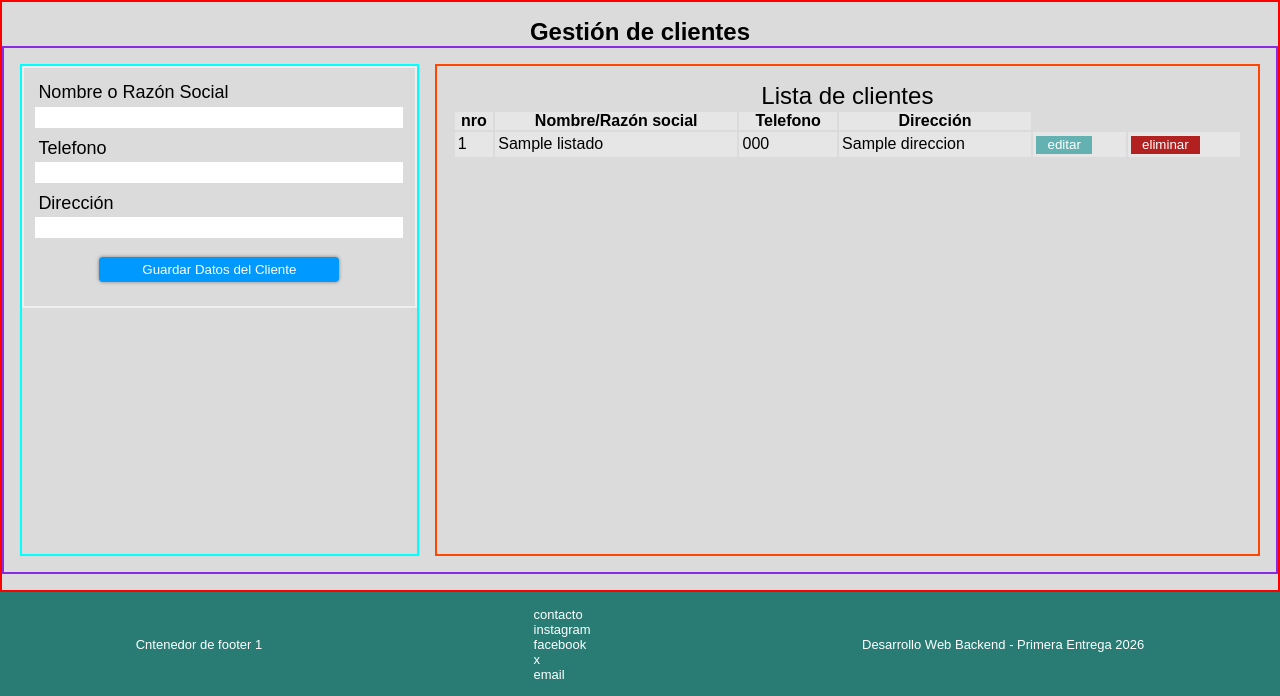
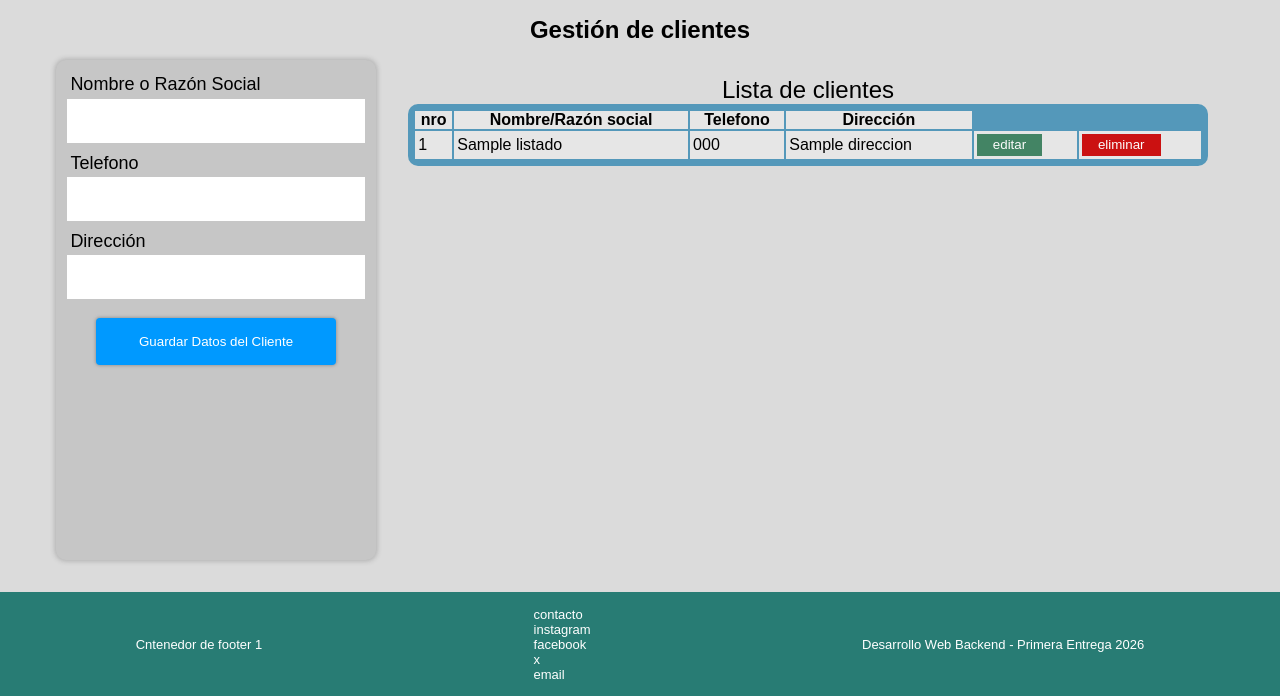
Before and after one commit to Sebastian1601/ProyectoBackEnd2026ComA, a Node server app: template views/clientes.pug in a window 1280 px wide. Shown: the part 104-800 px from the top of the page. Run offline with Node 20, Linux system fonts and the light colour scheme; the template is opened without the code that fills it: most values are stand-ins (such as "Sample title", 1, 10 or a date in 2020); some libraries are stand-ins or nearby versions.

Commit message:
edicion de cliente funcional en mongodb

```diff
--- a/controllers/clientesController.js
+++ b/controllers/clientesController.js
@@ -46,8 +46,10 @@ export class ClienteController {
     //actualizar cliente desde una lista en frontend que ya tiene la id asignada
     static actualizarCliente = async (req, res) => {
         const { nombre, telefono, direccion } = req.body;
+        const id = req.params.id;
+
         const clienteActualizado = await Cliente.findByIdAndUpdate(
-            req.params.id,
+            id,
             { nombre, telefono, direccion },
             {
                 returnDocument: 'after', // Devuelve el documento actualizado
@@ -73,7 +75,7 @@ export class ClienteController {
             mensaje: "Cliente eliminado correctamente"
         });
     };
-// Obtener todos los clientes para la API
+    // Obtener todos los clientes para la API
     static listarClientesAPI = async (req, res) => {
         try {
             const clientes = await Cliente.find().lean();
--- a/static/css/clientes.css
+++ b/static/css/clientes.css
@@ -2,9 +2,8 @@ body {
     font-family: Arial, sans-serif;
     display: flex;
     flex-flow: column nowrap;
+    background-color: #dbdbdb;
     align-items: center;
-    background-color: #dbdbdb;
-    border: 2px solid red;
     width: 100vw;
     margin-top: 13vh;
     height: 74vh;
@@ -13,9 +12,9 @@ body {
 
 .main-clientes {
     position: relative;
-    border: 2px solid blueviolet;
     padding: 1rem;
-    width: 100%;
+    width: inherit;
+    max-width: 1200px;
     height: inherit;
     display: flex;
     flex-direction: row;
@@ -26,15 +25,19 @@ body {
     flex: 1;
     padding: 0px;
     margin: 0px;
-    border: 2px solid cyan;
+    max-width: 320px;
+    min-width: 250px;
+    border-radius: 10px;
+    box-shadow: 0 0 5px 1px #3334;
+    background-color: #c6c6c6;
 }
 
 .ingreso-clientes #formIngresoClientes {
-    border: 2px solid rgb(240, 239, 239);
     width: 100%;
     display: inline-block;
     flex-direction: column;
     padding: 0.5rem;
+    border-radius: 10px;
 
     .campo {
         width: 100%;
@@ -51,8 +54,13 @@ body {
     input {
         width: 100%;
         display: block;
-        padding: 0.2rem;
+        padding: 0.7rem 0.2rem;
         border: none;
+        font-size: 1.2rem;
+
+        &:focus {
+            outline-style: none;
+        }
     }
 
     button {
@@ -63,7 +71,7 @@ body {
         border-radius: 4px;
         cursor: pointer;
         border: none;
-        padding: 0.3rem;
+        padding: 1rem 0.3rem;
         color: #fff;
         justify-self: center;
         box-shadow: 0 0 3px 1px #888a;
@@ -78,10 +86,15 @@ body {
 .tabla-container {
     flex: 2;
     padding: 1rem;
-    border: 2px solid orangered;
+    max-width: 900px;
+    max-height: 60vh;
+    overflow-y: auto;
 
     table {
         width: 100%;
+        border-radius: 10px;
+        background-color: #17aa;
+        padding: 5px;
     }
 
     caption {
@@ -96,21 +109,35 @@ body {
 
         td {
             padding: 0.2rem;
+            overflow: hidden;
+            text-overflow: ellipsis;
+            white-space: nowrap;
+        }
+
+        td:nth-child(2),
+        td:nth-child(4) {
+            max-width: 270px;
+        }
+
+        td:nth-child(3) {
+            max-width: 130px;
         }
     }
 
+
+
     button {
-        padding: 0.1rem 0.7rem;
-        color: #fff;
+        padding: 0.2rem 1rem;
+        color: #fcfcfc;
         border: none;
         cursor: pointer;
 
         &.editar {
-            background-color: rgb(100, 177, 177);
+            background-color: rgb(67, 132, 100);
         }
 
         &.eliminar {
-            background-color: rgb(178, 32, 32);
+            background-color: rgb(203, 17, 17);
         }
     }
 }
--- a/views/clientes.pug
+++ b/views/clientes.pug
@@ -9,14 +9,15 @@ html
         .main-clientes
             .ingreso-clientes
                 form#formIngresoClientes(action="")
+                    input(type="hidden" name="id")
                     .campo
-                        label(for="nombre" ) Nombre o Razón Social
+                        label(for="nombre") Nombre o Razón Social
                         input(type="text", name="nombre" required, id="nombre")
                     .campo
-                        label(for="telefono" ) Telefono
+                        label(for="telefono") Telefono
                         input(type="text", name="telefono" required, id="telefono")
                     .campo
-                        label(for="direccion" ) Dirección
+                        label(for="direccion") Dirección
                         input(type="text", name="direccion" required, id="direccion")
                     button(type="submit") Guardar Datos del Cliente
             .tabla-container
```
Also changed, not shown: static/css/index.css (+7 -0 lines), static/js/clientes.js (+57 -17 lines).
